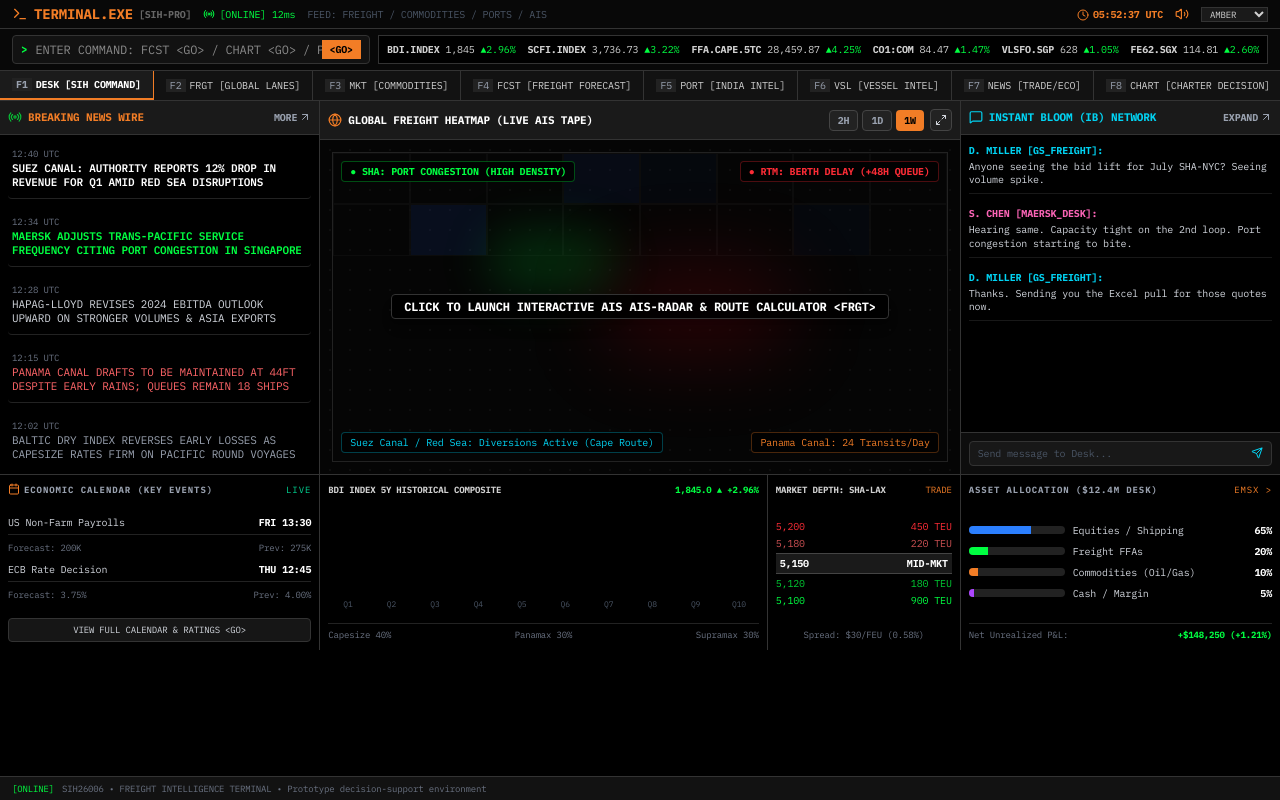
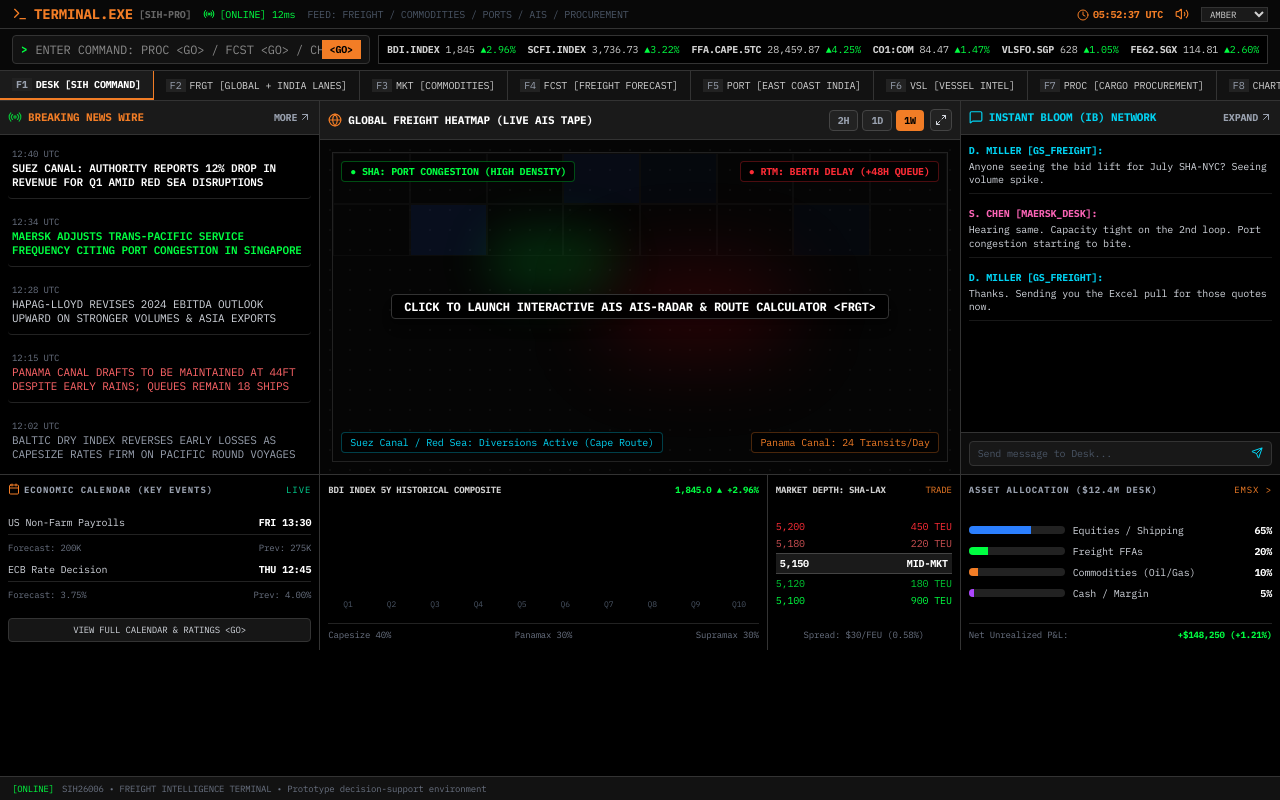
Before and after one commit to parth-476/TerminalX, a React (Vite) app: page / in a window 1280 px wide. Built offline with nearby package versions, Linux system fonts and the light colour scheme.

Commit message:
Expose procurement terminal navigation

```diff
--- a/src/components/TerminalHeader.tsx
+++ b/src/components/TerminalHeader.tsx
@@ -23,7 +23,7 @@ export const TerminalHeader: React.FC<TerminalHeaderProps> = ({ currentView, onV
   useEffect(() => { const tick = () => setClock(new Date().toUTCString().slice(17, 25) + ' UTC'); tick(); const id = setInterval(tick, 1000); return () => clearInterval(id); }, []);
   useEffect(() => {
     const key = (e: KeyboardEvent) => {
-      const map: Record<string, TerminalViewId> = { F1:'WORKSPACE', F2:'FRGT', F3:'MARKET', F4:'FCST', F5:'PORT', F6:'VSL', F7:'NEWS', F8:'CHART', F9:'AI' };
+      const map: Record<string, TerminalViewId> = { F1:'WORKSPACE', F2:'FRGT', F3:'MARKET', F4:'FCST', F5:'PORT', F6:'VSL', F7:'PROC', F8:'CHART', F9:'AI' };
       if (map[e.key]) { e.preventDefault(); onViewChange(map[e.key]); terminalSound.playCommandGo(); }
       if (e.key === '/' && (e.ctrlKey || e.metaKey)) { e.preventDefault(); inputRef.current?.focus(); }
     };
@@ -31,13 +31,13 @@ export const TerminalHeader: React.FC<TerminalHeaderProps> = ({ currentView, onV
   }, [onViewChange]);
 
   const commands: { id: TerminalViewId; label: string }[] = [
-    { id:'WORKSPACE', label:'DESK [SIH COMMAND]' }, { id:'FRGT', label:'FRGT [GLOBAL LANES]' }, { id:'MARKET', label:'MKT [COMMODITIES]' },
-    { id:'FCST', label:'FCST [FREIGHT FORECAST]' }, { id:'PORT', label:'PORT [INDIA INTEL]' }, { id:'VSL', label:'VSL [VESSEL INTEL]' },
-    { id:'NEWS', label:'NEWS [TRADE/ECO]' }, { id:'CHART', label:'CHART [CHARTER DECISION]' }, { id:'AI', label:'ASK [AI ANALYST]' }
+    { id:'WORKSPACE', label:'DESK [SIH COMMAND]' }, { id:'FRGT', label:'FRGT [GLOBAL + INDIA LANES]' }, { id:'MARKET', label:'MKT [COMMODITIES]' },
+    { id:'FCST', label:'FCST [FREIGHT FORECAST]' }, { id:'PORT', label:'PORT [EAST COAST INDIA]' }, { id:'VSL', label:'VSL [VESSEL INTEL]' },
+    { id:'PROC', label:'PROC [CARGO PROCUREMENT]' }, { id:'CHART', label:'CHART [CHARTER DECISION]' }, { id:'AI', label:'ASK [AI ANALYST]'}
   ];
   const submit = (e: React.FormEvent) => {
     e.preventDefault(); const raw = commandInput.trim().toUpperCase(); if (!raw) return;
-    const aliases: Record<string, TerminalViewId> = { DESK:'WORKSPACE',WORKSPACE:'WORKSPACE',FRGT:'FRGT',SHIP:'FRGT',MAP:'FRGT',MARKET:'MARKET',MKT:'MARKET',FCST:'FCST',FORECAST:'FCST',PORT:'PORT',PORTS:'PORT',VSL:'VSL',VESSEL:'VSL',VESSELS:'VSL',NEWS:'NEWS',CHART:'CHART',CHARTER:'CHART',OMS:'CHART',AI:'AI',ASK:'AI',ANLY:'FCST',CHAT:'VSL',XL:'NEWS' };
+    const aliases: Record<string, TerminalViewId> = { DESK:'WORKSPACE',WORKSPACE:'WORKSPACE',FRGT:'FRGT',SHIP:'FRGT',MAP:'FRGT',MARKET:'MARKET',MKT:'MARKET',FCST:'FCST',FORECAST:'FCST',PORT:'PORT',PORTS:'PORT',VSL:'VSL',VESSEL:'VSL',VESSELS:'VSL',PROC:'PROC',PROCUR:'PROC',PROCUREMENT:'PROC',NEWS:'NEWS',CHART:'CHART',CHARTER:'CHART',OMS:'CHART',AI:'AI',ASK:'AI',ANLY:'FCST',CHAT:'VSL',XL:'NEWS' };
     const id = aliases[raw.replace(' <GO>','')];
     if (id) onViewChange(id); else { const found = assets.find(a => a.ticker.toUpperCase().includes(raw) || a.name.toUpperCase().includes(raw)); if (found) { onSelectTicker(found.ticker); onViewChange('MARKET'); } }
     setCommandInput(''); setOpen(false); terminalSound.playCommandGo();
@@ -45,11 +45,11 @@ export const TerminalHeader: React.FC<TerminalHeaderProps> = ({ currentView, onV
 
   return <header className="bg-[#121212] border-b border-[#333] text-[#d1d1d1] select-none sticky top-0 z-50">
     <div className="flex items-center justify-between px-3 py-1 bg-[#080808] border-b border-[#333] text-[10px] font-mono">
-      <div className="flex items-center gap-3"><div className="flex items-center gap-1.5 font-bold text-[#F27D26]"><Terminal className="w-4 h-4"/><span className="text-sm">TERMINAL.EXE</span><span className="text-[#666]">[SIH-PRO]</span></div><span className="hidden lg:flex items-center text-[#00FF41]"><Radio className="w-3 h-3 mr-1 animate-pulse"/>[ONLINE] 12ms</span><span className="hidden lg:inline text-gray-600">FEED: FREIGHT / COMMODITIES / PORTS / AIS</span></div>
+      <div className="flex items-center gap-3"><div className="flex items-center gap-1.5 font-bold text-[#F27D26]"><Terminal className="w-4 h-4"/><span className="text-sm">TERMINAL.EXE</span><span className="text-[#666]">[SIH-PRO]</span></div><span className="hidden lg:flex items-center text-[#00FF41]"><Radio className="w-3 h-3 mr-1 animate-pulse"/>[ONLINE] 12ms</span><span className="hidden lg:inline text-gray-600">FEED: FREIGHT / COMMODITIES / PORTS / AIS / PROCUREMENT</span></div>
       <div className="flex items-center gap-3"><span className="text-[#F27D26] font-bold"><Clock className="inline w-3 h-3 mr-1"/>{clock}</span><button onClick={onToggleSound} className={soundEnabled?'text-[#F27D26]':'text-gray-600'}>{soundEnabled?<Volume2 className="w-3.5 h-3.5"/>:<VolumeX className="w-3.5 h-3.5"/>}</button><select value={theme} onChange={e=>onThemeChange(e.target.value as TerminalTheme)} className="bg-[#1a1a1a] border border-[#333] px-1 text-[9px]"><option value="amber">AMBER</option><option value="bloomberg-classic">CLASSIC</option><option value="green">GREEN</option><option value="cyan">CYAN</option></select></div>
     </div>
     <div className="px-3 py-1.5 flex flex-col md:flex-row gap-2 bg-[#080808] border-b border-[#333]">
-      <form onSubmit={submit} className="relative flex-1 max-w-2xl"><div className="flex items-center bg-[#121212] border border-[#333] focus-within:border-[#F27D26] px-2 py-1 rounded"><span className="text-[#00FF41] font-bold mr-2">&gt;</span><input ref={inputRef} value={commandInput} onChange={e=>{setCommandInput(e.target.value);setOpen(true)}} onFocus={()=>setOpen(true)} placeholder="ENTER COMMAND: FCST <GO> / CHART <GO> / PORT <GO> / AI <GO>" className="w-full bg-transparent outline-none text-white text-xs uppercase"/><button className="bg-[#F27D26] text-black font-bold px-2 py-0.5 text-[10px]">&lt;GO&gt;</button></div>{open && commandInput && <div className="absolute top-full left-0 right-0 mt-1 bg-[#111] border border-[#333] z-50">{commands.filter(c=>c.label.toLowerCase().includes(commandInput.toLowerCase())||c.id.toLowerCase().includes(commandInput.toLowerCase())).map(c=><button key={c.id} type="button" onClick={()=>{onViewChange(c.id);setCommandInput('');setOpen(false)}} className="w-full text-left px-3 py-1.5 hover:bg-[#1d1d1d] text-[#F27D26] text-xs"><Activity className="inline w-3 h-3 mr-2"/>{c.id} &lt;GO&gt; <span className="text-gray-500">{c.label}</span></button>)}</div>}</form>
+      <form onSubmit={submit} className="relative flex-1 max-w-2xl"><div className="flex items-center bg-[#121212] border border-[#333] focus-within:border-[#F27D26] px-2 py-1 rounded"><span className="text-[#00FF41] font-bold mr-2">&gt;</span><input ref={inputRef} value={commandInput} onChange={e=>{setCommandInput(e.target.value);setOpen(true)}} onFocus={()=>setOpen(true)} placeholder="ENTER COMMAND: PROC <GO> / FCST <GO> / CHART <GO> / AI <GO>" className="w-full bg-transparent outline-none text-white text-xs uppercase"/><button className="bg-[#F27D26] text-black font-bold px-2 py-0.5 text-[10px]">&lt;GO&gt;</button></div>{open && commandInput && <div className="absolute top-full left-0 right-0 mt-1 bg-[#111] border border-[#333] z-50">{commands.filter(c=>c.label.toLowerCase().includes(commandInput.toLowerCase())||c.id.toLowerCase().includes(commandInput.toLowerCase())).map(c=><button key={c.id} type="button" onClick={()=>{onViewChange(c.id);setCommandInput('');setOpen(false)}} className="w-full text-left px-3 py-1.5 hover:bg-[#1d1d1d] text-[#F27D26] text-xs"><Activity className="inline w-3 h-3 mr-2"/>{c.id} &lt;GO&gt; <span className="text-gray-500">{c.label}</span></button>)}</div>}</form>
       <div className="overflow-hidden whitespace-nowrap flex items-center gap-3 bg-black border border-[#333] px-2 py-1 text-[10px]">{assets.slice(0,6).map(a=><button key={a.ticker} onClick={()=>{onSelectTicker(a.ticker);onViewChange('MARKET')}}><b>{a.ticker}</b> {a.price.toLocaleString()} <span className={a.change>=0?'text-[#00FF41]':'text-red-500'}>{a.change>=0?'▲':'▼'}{Math.abs(a.changePct).toFixed(2)}%</span></button>)}</div>
     </div>
     <nav className="flex overflow-x-auto bg-[#121212] divide-x divide-[#333]">{commands.map((item,i)=><button key={item.id} onClick={()=>{onViewChange(item.id);terminalSound.playCommandGo()}} className={`px-3 py-1.5 text-[10px] whitespace-nowrap ${currentView===item.id?'bg-[#1b1b1b] text-white border-b-2 border-[#F27D26] font-bold':'hover:bg-[#1b1b1b]'}`}><span className="bg-[#222] text-gray-400 px-1 mr-1">F{i+1}</span>{item.label}</button>)}</nav>
```
